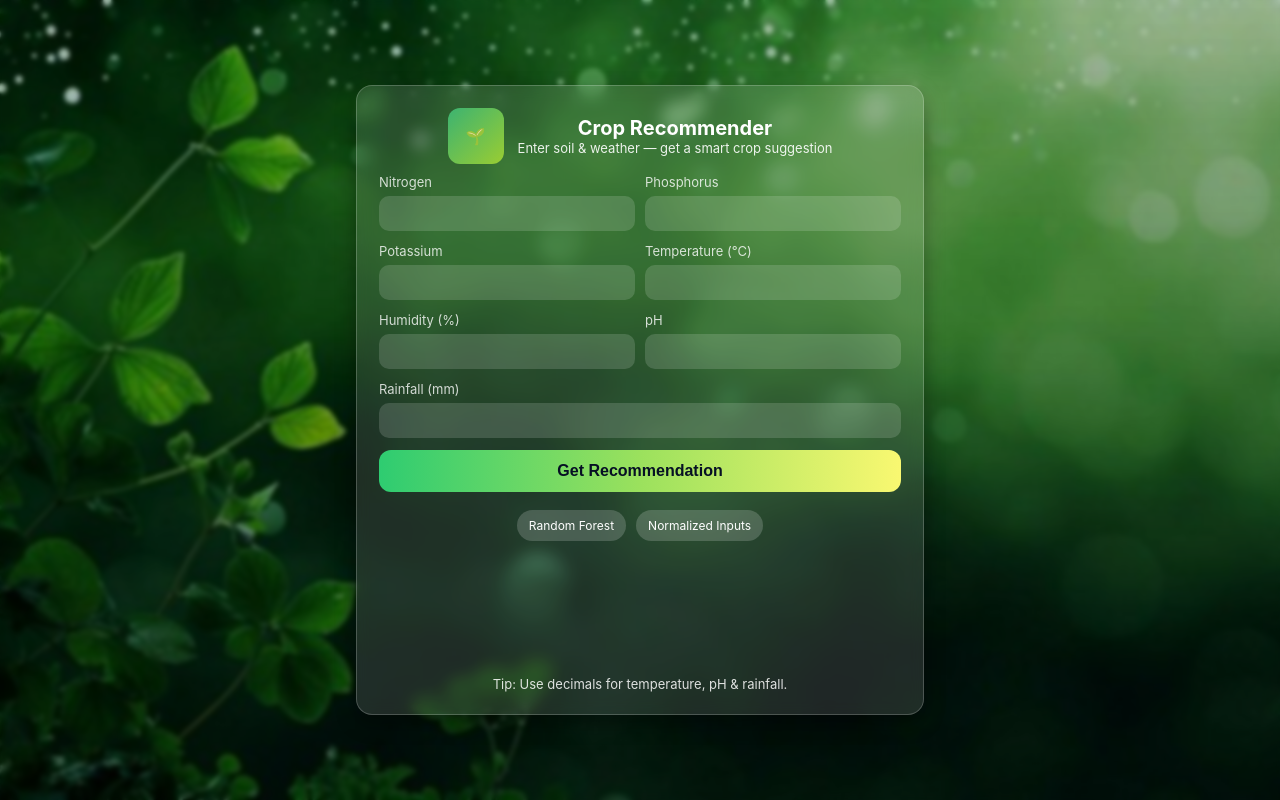
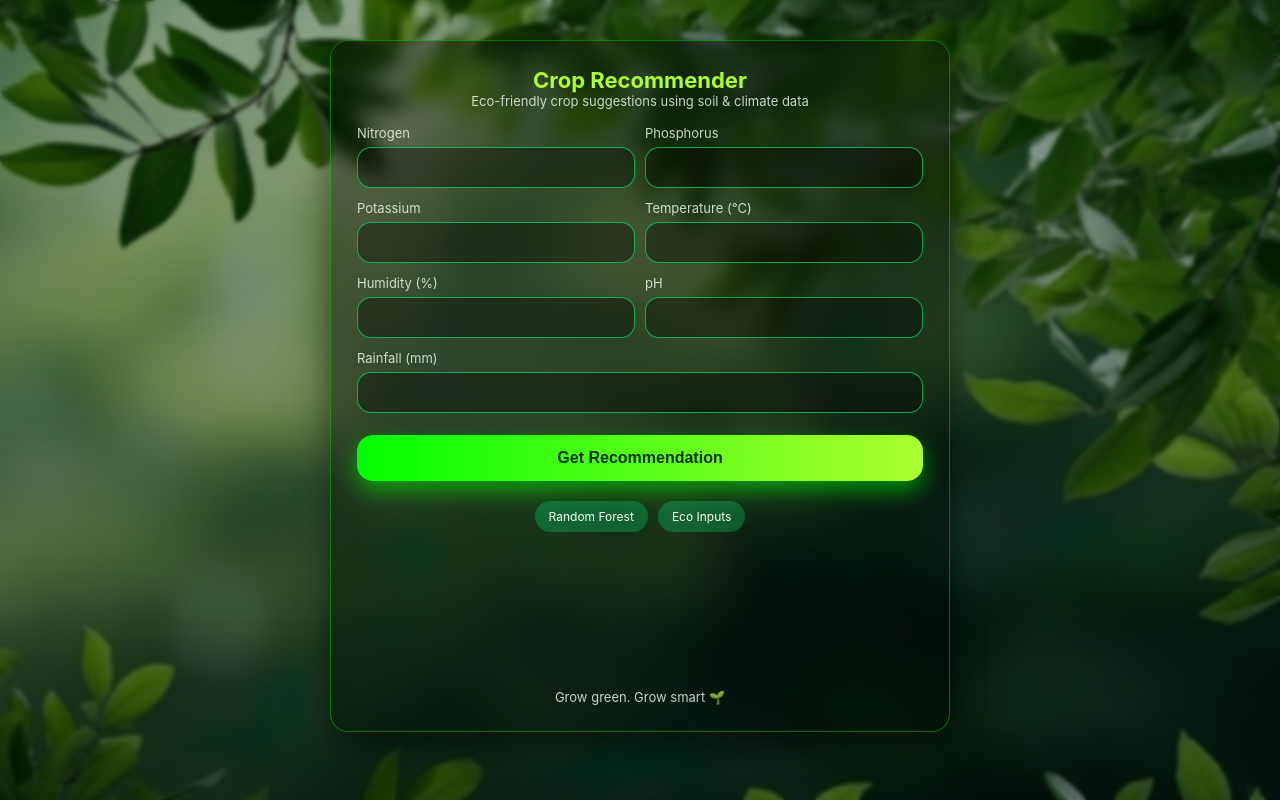
Before and after one commit to Kanakuppi/Agroguide, a Flask app: page / in a window 1280 px wide. Run offline with Flask 3, Linux system fonts and the light colour scheme; parts of the project's set-up code (start-up, migrations or seed data) failed here and were passed over.

Commit message:
Update index.html

```diff
--- a/templates/index.html
+++ b/templates/index.html
@@ -1,48 +1,59 @@
 <!DOCTYPE html>
 <html lang="en">
 <head>
-    <meta charset="utf-8" />
-    <meta name="viewport" content="width=device-width, initial-scale=1" />
+  <meta charset="UTF-8" />
+  <meta name="viewport" content="width=device-width, initial-scale=1.0" />
   <title>Crop Recommender</title>
 
   <style>
     :root {
-        --accent1: #ff7a18;
-        --accent2: #6a11cb;
-        --accent3: #00d4ff;
-        --muted: rgba(255, 255, 255, 0.8);
+      /* 🌱 user-defined eco colors ONLY */
+      --green-primary: #00ff00;
+      --green-soft: #adff2f;
+      --green-accent: #00ff7f;
+      --green-result: #7cfc00;
+
+      /* controlled neutrals */
+      --text-main: #f5fff5;
+      --text-muted: rgba(245, 255, 245, 0.8);
+
+      /* glass layers */
+      --card-bg: rgba(0, 0, 0, 0.35);
+      --card-border: rgba(0, 255, 0, 0.35);
+      --input-bg: rgba(0, 0, 0, 0.35);
     }
 
     * {
       box-sizing: border-box;
     }
 
-      html,
-      body {
-        height: 100%;
+    html, body {
       margin: 0;
+      padding: 0;
       font-family: Inter, system-ui, -apple-system, "Segoe UI", Roboto, Arial;
     }
 
     body {
-        background: url("{{ url_for('static', filename='background.jpeg') }}")
+      min-height: 100vh;
+      background: url("/static/eco_background.jpg")
         no-repeat center center fixed;
       background-size: cover;
-        color: #fff;
+      color: var(--text-main);
+
       display: flex;
-        align-items: center;
       justify-content: center;
-        position: relative;
+      align-items: flex-start;
     }
 
+    /* 🌿 soft dark overlay to control neon brightness */
     body::before {
       content: "";
-        position: absolute;
+      position: fixed;
       inset: 0;
       background: linear-gradient(
         180deg,
-          rgba(0, 0, 0, 0.25),
-          rgba(0, 0, 0, 0.45)
+        rgba(0, 0, 0, 0.35),
+        rgba(0, 0, 0, 0.55)
       );
       backdrop-filter: blur(2px);
       z-index: 0;
@@ -54,58 +65,44 @@
       width: 100%;
       display: flex;
       justify-content: center;
+      padding: 40px 16px;
     }
 
     .container {
-        max-width: 600px;
       width: 100%;
-        padding: 16px;
+      max-width: 620px;
     }
 
     .card {
-        background: rgba(255, 255, 255, 0.12);
-        border-radius: 16px;
-        padding: 22px;
-        border: 1px solid rgba(255, 255, 255, 0.2);
-        backdrop-filter: blur(8px);
-        box-shadow: 0 8px 20px rgba(0, 0, 0, 0.35);
+      background: var(--card-bg);
+      border-radius: 18px;
+      padding: 26px;
+      border: 1px solid var(--card-border);
+      backdrop-filter: blur(10px);
+      box-shadow: 0 16px 32px rgba(0, 0, 0, 0.5);
       animation: enter 0.45s ease forwards;
     }
 
-      header.app-brand {
-        display: flex;
-        gap: 14px;
-        align-items: center;
-        justify-content: center;
-        margin-bottom: 10px;
+    header {
       text-align: center;
-      }
-
-      .logo {
-        width: 56px;
-        height: 56px;
-        border-radius: 12px;
-        display: flex;
-        align-items: center;
-        justify-content: center;
-        background: linear-gradient(135deg, #3cb371, #9acd32);
+      margin-bottom: 16px;
     }
 
     .title {
-        font-size: 20px;
+      font-size: 22px;
       font-weight: 700;
+      color: var(--green-soft);
     }
 
     .subtitle {
       font-size: 13px;
-        color: #fff;
-        opacity: 0.9;
+      color: var(--text-muted);
     }
 
     form {
       display: grid;
       gap: 12px;
-        margin-top: 8px;
+      margin-top: 14px;
     }
 
     .row {
@@ -121,61 +118,76 @@
 
     label {
       font-size: 13px;
-        color: var(--muted);
+      color: var(--text-muted);
       margin-bottom: 6px;
     }
 
     input {
-        padding: 10px;
-        border-radius: 10px;
-        border: none;
-        background: rgba(255, 255, 255, 0.15);
-        color: #fff;
+      padding: 12px;
+      border-radius: 14px;
+      border: 1px solid rgba(0, 255, 127, 0.6);
+      background: var(--input-bg);
+      color: var(--text-main);
       font-weight: 600;
       outline: none;
     }
 
     input::placeholder {
-        color: rgba(255, 255, 255, 0.7);
+      color: rgba(245, 255, 245, 0.6);
     }
 
-      button.cta {
-        padding: 12px 18px;
-        border-radius: 12px;
+    input:focus {
+      border-color: var(--green-primary);
+      box-shadow: 0 0 0 2px rgba(0, 255, 0, 0.35);
+    }
+
+    button {
+      margin-top: 10px;
+      padding: 14px;
+      border-radius: 16px;
       border: none;
+      font-size: 16px;
       font-weight: 700;
-        font-size: 16px;
       cursor: pointer;
-        background: linear-gradient(90deg, #2ecc71, #9be15d, #f9f871);
-        color: #061024;
+
+      background: linear-gradient(
+        90deg,
+        var(--green-primary),
+        var(--green-soft)
+      );
+      color: #003300;
+      box-shadow: 0 10px 22px rgba(0, 255, 0, 0.5);
+    }
+
+    button:hover {
+      filter: brightness(1.08);
     }
 
     .legend {
       display: flex;
+      justify-content: center;
       gap: 10px;
-        justify-content: center;
+      margin-top: 8px;
       font-size: 12px;
-        margin-top: 6px;
     }
 
     .chip {
-        padding: 8px 12px;
+      padding: 8px 14px;
       border-radius: 999px;
-        background: rgba(255, 255, 255, 0.18);
+      background: rgba(0, 255, 127, 0.25);
+      color: var(--text-main);
     }
 
-      /* ---------- RESULT (FADE-IN) ---------- */
+    /* 🌾 RESULT */
 
     .result-wrapper {
-        margin-top: 18px;
-        padding: 18px;
-        border-radius: 14px;
-        background: rgba(255, 255, 255, 0.1);
-        backdrop-filter: blur(10px);
-        border: 1px solid rgba(255, 255, 255, 0.2);
+      margin-top: 22px;
+      padding: 22px;
+      border-radius: 18px;
+      background: rgba(0, 0, 0, 0.4);
+      border: 1px solid rgba(124, 252, 0, 0.6);
       text-align: center;
 
-        /* hidden initially */
       opacity: 0;
       transform: translateY(12px);
       pointer-events: none;
@@ -188,36 +200,39 @@
 
     .result-label {
       font-size: 12px;
-        letter-spacing: 0.8px;
-        text-transform: uppercase;
-        opacity: 0.75;
-        margin-bottom: 10px;
+      letter-spacing: 1px;
+      color: var(--text-muted);
+      margin-bottom: 12px;
     }
 
     .result-pill {
       display: inline-block;
-        padding: 10px 28px;
+      padding: 12px 32px;
       border-radius: 999px;
-        background: linear-gradient(90deg, var(--accent3), var(--accent2));
+      background: linear-gradient(
+        90deg,
+        var(--green-result),
+        var(--green-accent)
+      );
       font-size: 20px;
-        font-weight: 700;
-        color: #022233;
+      font-weight: 800;
+      color: #003300;
     }
 
     .suggest {
-        margin-top: 10px;
-        padding: 10px 14px;
+      margin-top: 12px;
+      padding: 10px 18px;
       border-radius: 999px;
-        background: rgba(255, 255, 255, 0.18);
+      background: rgba(173, 255, 47, 0.25);
       font-size: 13px;
       display: inline-block;
     }
 
     footer {
+      margin-top: 14px;
       font-size: 13px;
-        opacity: 0.85;
+      color: var(--text-muted);
       text-align: center;
-        margin-top: 10px;
     }
 
     @keyframes enter {
@@ -237,6 +252,12 @@
         transform: translateY(0);
       }
     }
+
+    @media (max-width: 600px) {
+      .row {
+        flex-direction: column;
+      }
+    }
   </style>
 </head>
 
@@ -244,13 +265,10 @@
   <div class="wrapper">
     <div class="container">
       <div class="card">
-          <header class="app-brand">
-            <div class="logo">🌱</div>
-            <div>
+        <header>
           <div class="title">Crop Recommender</div>
           <div class="subtitle">
-                Enter soil & weather — get a smart crop suggestion
-              </div>
+            Eco-friendly crop suggestions using soil & climate data
           </div>
         </header>
 
@@ -293,11 +311,11 @@
             <input type="number" step="0.01" name="rainfall" required />
           </div>
 
-            <button class="cta">Get Recommendation</button>
+          <button type="submit">Get Recommendation</button>
 
           <div class="legend">
             <div class="chip">Random Forest</div>
-              <div class="chip">Normalized Inputs</div>
+            <div class="chip">Eco Inputs</div>
           </div>
         </form>
 
@@ -308,7 +326,7 @@
         </div>
 
         <footer>
-            Tip: Use decimals for temperature, pH & rainfall.
+          Grow green. Grow smart 🌱
         </footer>
       </div>
     </div>
@@ -336,15 +354,11 @@
       const crop = json.predicted_crop || "Unknown";
 
       cropBadge.textContent = crop;
-        tips.innerHTML = "";
-
-        if (crop.toLowerCase().includes("rice"))
-          tips.innerHTML = `<div class="suggest">Maintain standing water during early growth.</div>`;
-        else
-          tips.innerHTML = `<div class="suggest">Maintain balanced nutrients and soil moisture.</div>`;
+      tips.innerHTML =
+        `<div class="suggest">Maintain balanced nutrients and moisture.</div>`;
 
       resultWrapper.classList.remove("show");
-        void resultWrapper.offsetWidth; // reset animation
+      void resultWrapper.offsetWidth;
       resultWrapper.classList.add("show");
     });
   </script>
```
Lines whose indentation alone changed are shown as unchanged.
